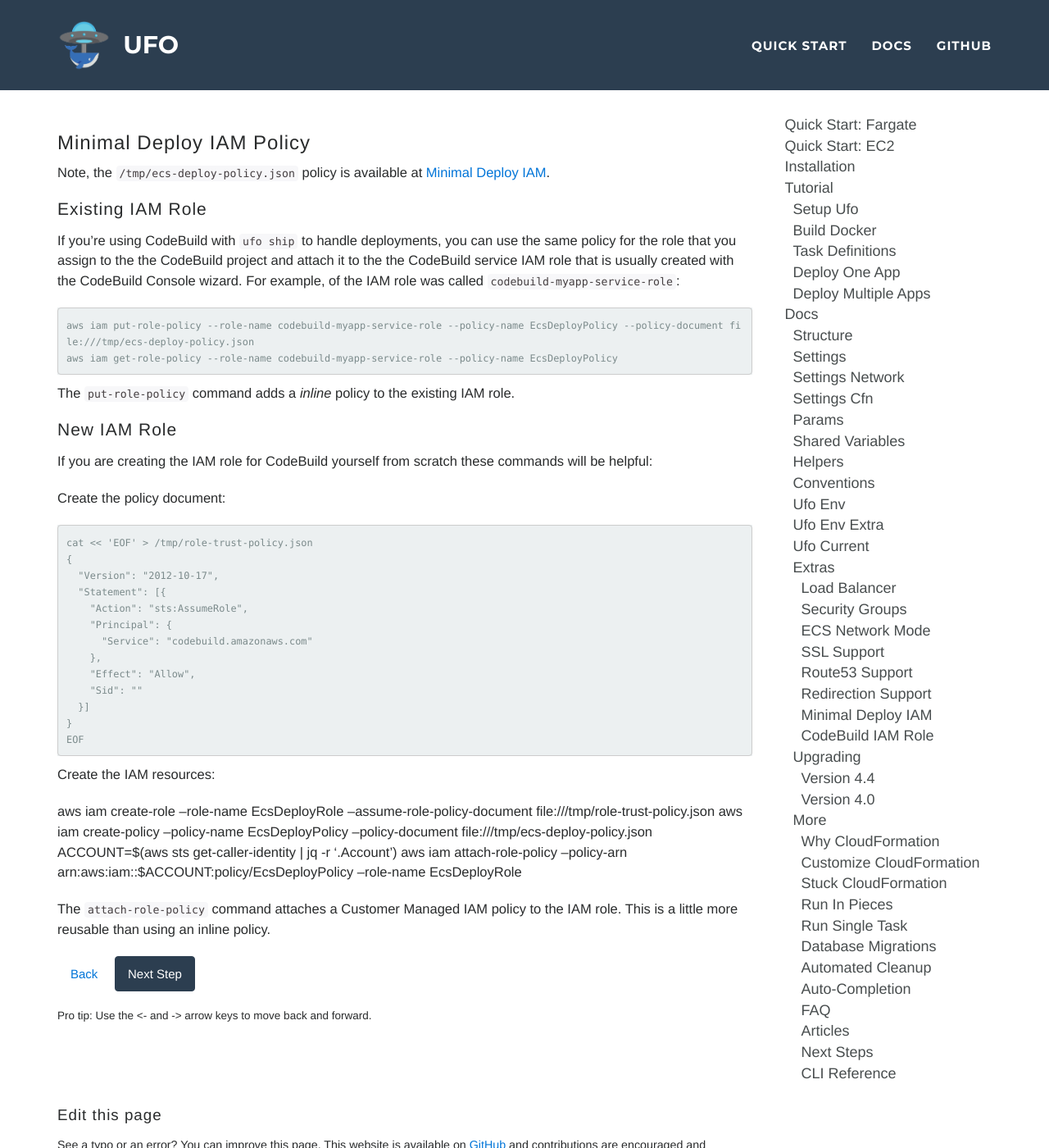
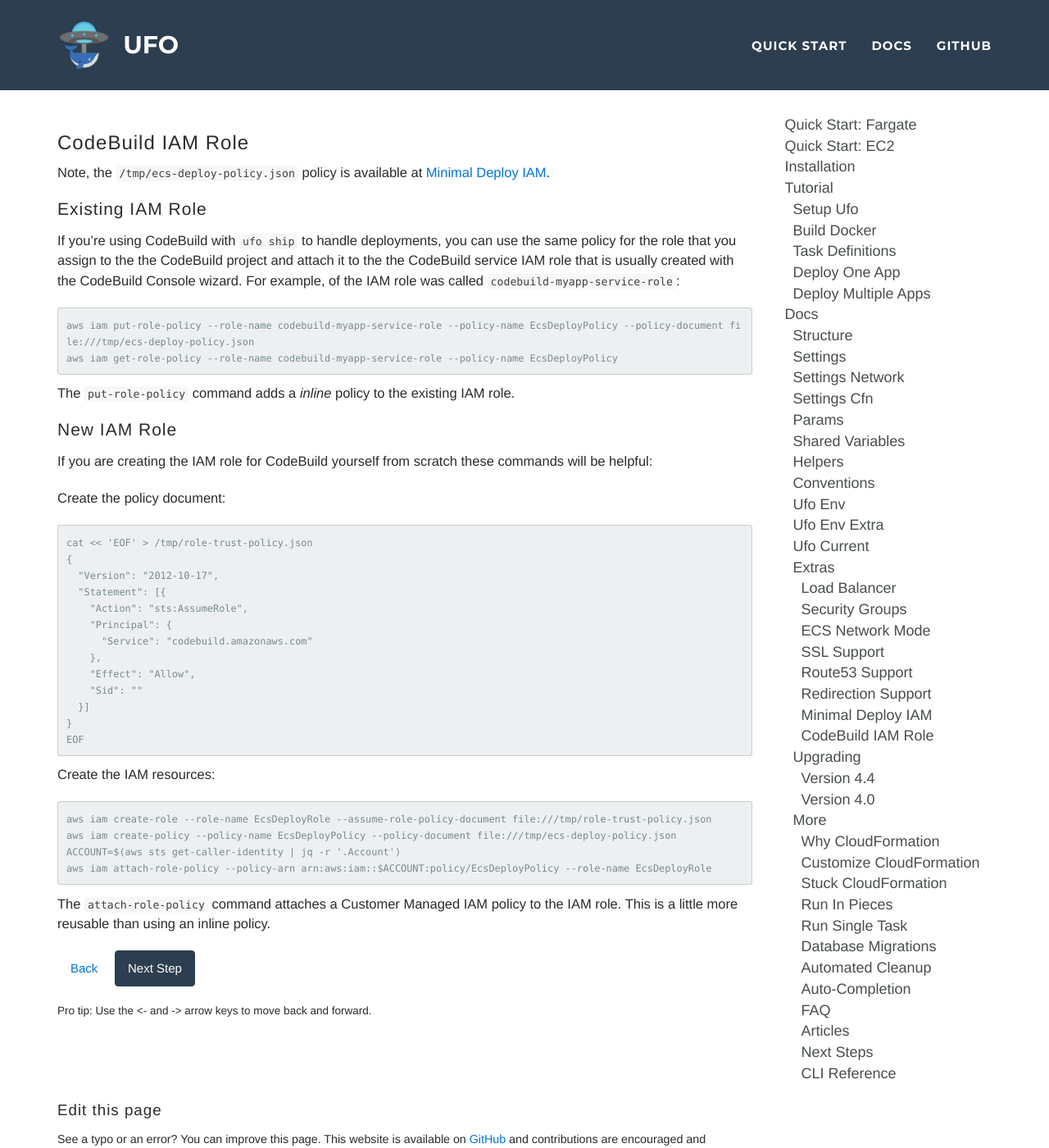
Before and after one commit to boltops-tools/ufo, a Jekyll site: the page built from docs/_docs/extras/codebuild-iam-role.md, in a window 1280 px wide and 1400 px high. Shown: the whole window at 82% size. Built offline with Jekyll 4.4.1, drawn with Linux system fonts in a browser that asks for light colours.

Commit message:
update docs

```diff
--- a/docs/_docs/extras/codebuild-iam-role.md
+++ b/docs/_docs/extras/codebuild-iam-role.md
@@ -1,5 +1,5 @@
 ---
-title: Minimal Deploy IAM Policy
+title: CodeBuild IAM Role
 nav_order: 29
 ---
 
@@ -36,10 +36,10 @@ Create the policy document:
 
 Create the IAM resources:
 
-  aws iam create-role --role-name EcsDeployRole --assume-role-policy-document file:///tmp/role-trust-policy.json
-  aws iam create-policy --policy-name EcsDeployPolicy --policy-document file:///tmp/ecs-deploy-policy.json
-  ACCOUNT=$(aws sts get-caller-identity | jq -r '.Account')
-  aws iam attach-role-policy --policy-arn arn:aws:iam::$ACCOUNT:policy/EcsDeployPolicy --role-name EcsDeployRole
+    aws iam create-role --role-name EcsDeployRole --assume-role-policy-document file:///tmp/role-trust-policy.json
+    aws iam create-policy --policy-name EcsDeployPolicy --policy-document file:///tmp/ecs-deploy-policy.json
+    ACCOUNT=$(aws sts get-caller-identity | jq -r '.Account')
+    aws iam attach-role-policy --policy-arn arn:aws:iam::$ACCOUNT:policy/EcsDeployPolicy --role-name EcsDeployRole
 
 The `attach-role-policy` command attaches a Customer Managed IAM policy to the IAM role. This is a little more reusable than using an inline policy.
 
```
